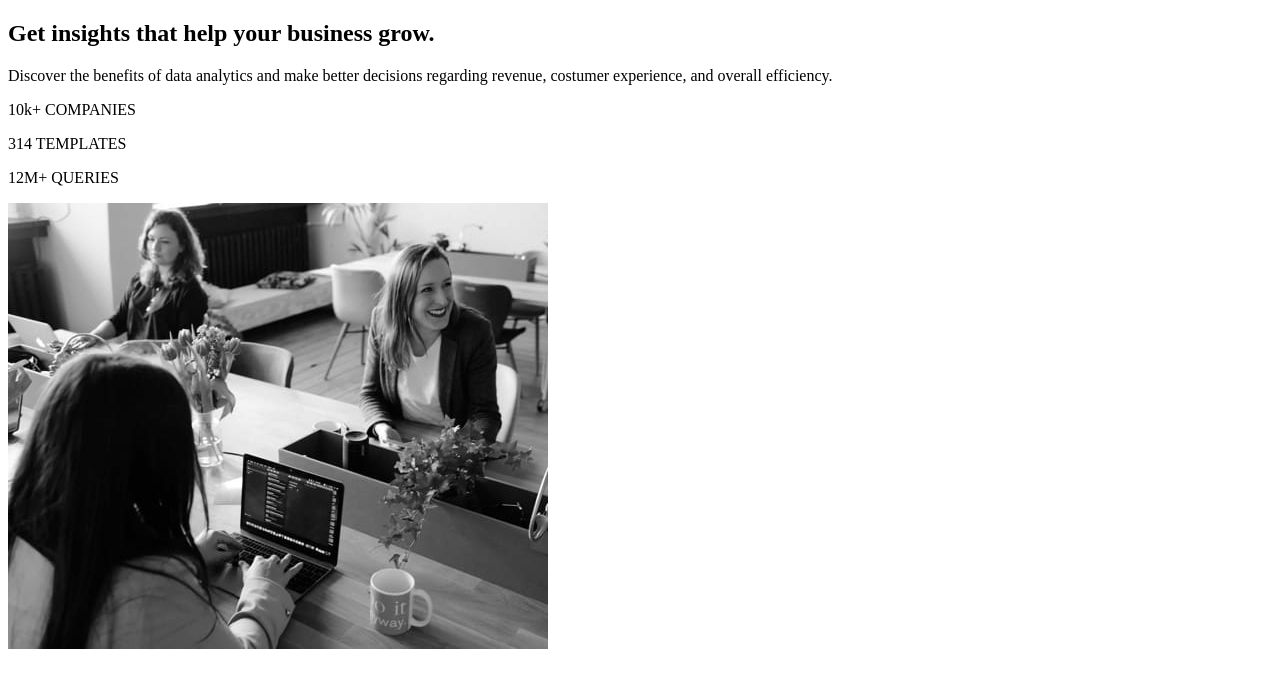
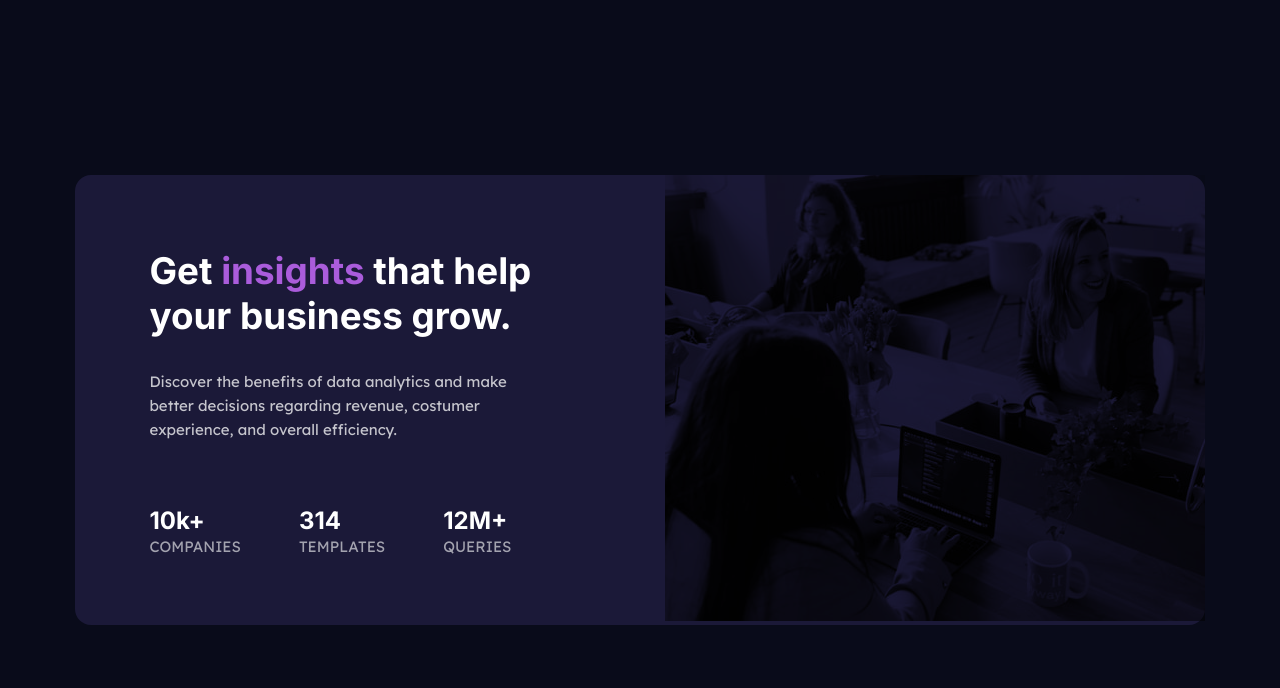
Before and after one commit to Rakha112/stats-preview-card-component, a plain HTML site: page index.html in a window 1280 px wide. Drawn offline with Linux system fonts and the light colour scheme.

Commit message:
initial commit

```diff
--- a/index.html
+++ b/index.html
@@ -8,15 +8,24 @@
     <title>Stats Preview Card Component</title>
 </head>
 <body>
-    <main>
+    <div class="container">
             <div class="seluruh-konten">
                 <section class="konten-tulisan">
                     <h1>Get <span>insights</span> that help your business grow.</h1>
-                <p>Discover the benefits of data analytics and make better decisions regarding revenue, costumer experience, and overall efficiency.</p>
+                    <p class="isi">Discover the benefits of data analytics and make better decisions regarding revenue, costumer experience, and overall efficiency.</p>
                     <div class="konten-bawah">
-                    <p>10k+ COMPANIES</p>
-                    <p>314 TEMPLATES</p>
-                    <p>12M+ QUERIES</p>
+                        <div class="isi-konten-bawah">
+                            <p class="tittle">10k+</p>
+                            <p class="bawah-tittle">COMPANIES</p>
+                        </div>
+                        <div class="isi-konten-bawah">
+                            <p class="tittle">314</p>
+                            <p class="bawah-tittle">TEMPLATES</p>
+                        </div>
+                        <div class="isi-konten-bawah">
+                            <p class="tittle">12M+</p>
+                            <p class="bawah-tittle">QUERIES</p>
+                        </div>
                     </div>
 
                 </section>
@@ -24,7 +33,7 @@
                     <img src="images/image-header-desktop.jpg" alt="image-header-desktop">
                 </section>
             </div>
-
-    </main>
+        </div>
+    </div>
 </body>
 </html>
--- a/sass/main.scss
+++ b/sass/main.scss
@@ -0,0 +1,87 @@
+@import url('https://fonts.googleapis.com/css2?family=Inter:wght@400;700&display=swap');
+@import url('https://fonts.googleapis.com/css2?family=Inter:wght@400;700&family=Lexend+Deca&display=swap');
+
+$main-background: hsl(233, 47%, 7%);
+$card-background: hsl(244, 38%, 16%);
+$accent: hsl(277, 64%, 61%);
+
+$main-heading: hsl(0, 0%, 100%);
+$main-paragraph: hsla(0, 0%, 100%, 0.75);
+$stat-headings: hsla(0, 0%, 100%, 0.6);
+
+* {
+    margin: 0;
+    padding: 0;
+    box-sizing: border-box;
+}
+body {
+    background-color: $main-background;
+}
+
+.container {
+    height: 100vh;
+    display: flex;
+    align-items: center;
+    justify-content: center;
+    .seluruh-konten {
+        max-width: 1130px;
+        background-color: $card-background;
+        display: flex;
+        border-radius: 1rem;
+        .konten-tulisan {
+            margin: -1rem;
+           padding: 5% 15% 5% 8%;
+            margin-top: 1rem;
+            // border: 1px red solid;
+            h1 {
+
+                font-family: 'Inter', sans-serif;
+                color: $main-heading;
+                font-size: 2.3rem ;
+                font-weight: 700;
+                margin-right: -3rem;
+                margin-bottom: 2rem;
+                // border: 1px red solid;
+                span {
+                    color: $accent;
+                }
+            }
+
+            .isi {
+                font-size: 15px;
+                font-family: 'Lexend Deca', sans-serif;
+                line-height: 1.6;
+                color: $main-paragraph;
+
+                // border: 1px red solid;
+            }
+            .konten-bawah {
+                margin-top: 4rem;
+                display: flex;
+                justify-content: space-between;
+                // border: 1px red solid;
+                .isi-konten-bawah {
+                    // border: 1px red solid;
+                    display: flex;
+                    flex-direction: column;
+                    .tittle {
+                        font-weight: 700;
+                        font-family: 'Inter', sans-serif;
+                        font-size: 1.5rem;
+                        color: $main-heading;
+
+                    }
+                    .bawah-tittle{
+                        font-size: 15px;
+                        font-family: 'Lexend Deca', sans-serif;
+                        line-height: 1.6;
+                        color: $stat-headings;
+                    }
+                }
+            }
+        }
+        .konten-gambar {
+            mix-blend-mode: multiply;
+        }
+    }
+}
```
Also changed, not shown: css/main.css, 1 other file. Lines whose indentation alone changed are shown as unchanged.
